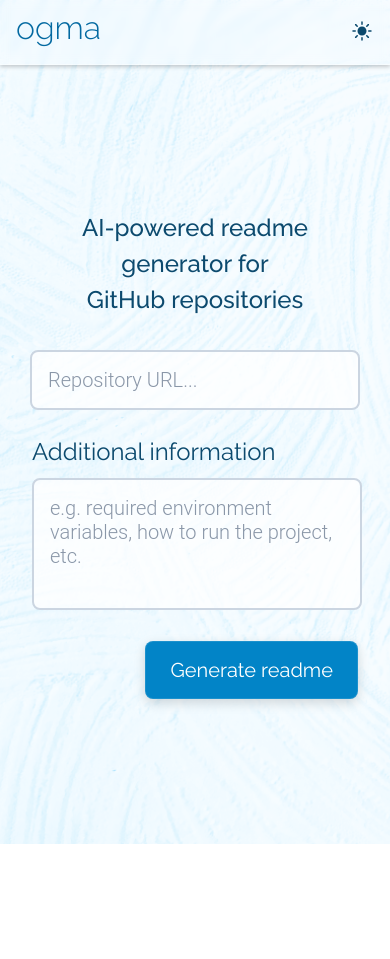
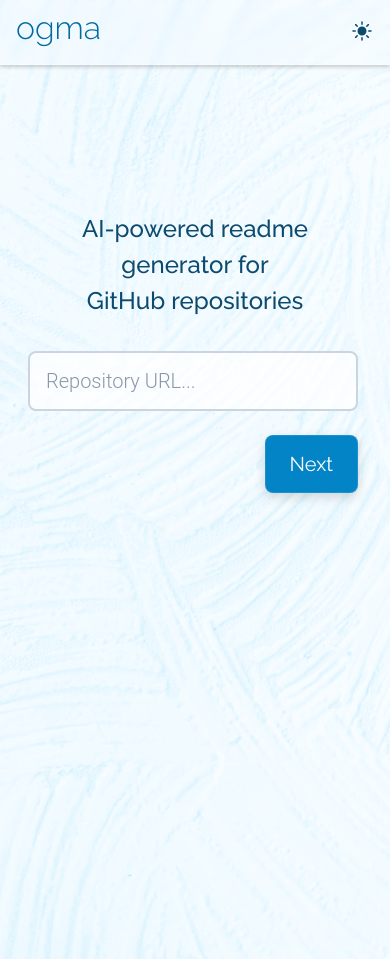
Before and after one commit to jonaszb/ogma, a Vue app in the folder ui/: page / in a window 390 px wide. Before the commit the page ends 844 px from the top, so only its background shows below. Built offline with nearby package versions, Linux system fonts and the light colour scheme.

Commit message:
Split form into steps and restrict repo size

```diff
--- a/ui/src/App.vue
+++ b/ui/src/App.vue
@@ -1,6 +1,6 @@
 <script lang="ts">
 import OgmaHeader from './components/header/OgmaHeader.vue';
-import RepoForm from './components/RepoForm.vue';
+import RepoForm from './components/repo-form/RepoForm.vue';
 import MarkdownEditor from './components/markdown/MarkdownEditor.vue';
 import ProgressIndicator from './components/ProgressIndicator.vue';
 import ToastContainer from './components/toast/ToastContainer.vue';
@@ -62,24 +62,14 @@ section {
 
 @media only screen and (max-width: 1024px) {
     section {
-        justify-content: center;
+        padding-top: 25vh;
     }
 }
 
 @media only screen and (max-width: 640px) {
     section {
-        padding-top: 6rem;
+        padding-top: 25vh;
         min-height: calc(100vh - 8rem);
     }
 }
-
-.v-enter-active,
-.v-leave-active {
-    transition: opacity 0.5s ease;
-}
-
-.v-enter-from,
-.v-leave-to {
-    opacity: 0;
-}
 </style>
--- /dev/null
+++ b/ui/src/components/repo-form/InfoFormStep.vue
@@ -0,0 +1,74 @@
+<template>
+    <section>
+        <div>
+            <label for="additional-info">Additional information</label>
+            <textarea
+                v-model="repoFormStore.additionalInfo"
+                class="input-primary"
+                :class="{ 'input-error': !repoFormStore.additionalInfoIsValid }"
+                id="additional-info"
+                placeholder="e.g. required environment variables, how to run the project, etc."
+                @change="repoFormStore.validateAdditionalInfo"
+            ></textarea>
+            <p v-if="!repoFormStore.additionalInfoIsValid" class="error-message">
+                Character limit exceeded ({{ repoFormStore.additionalInfo.length }} / 2000)
+            </p>
+        </div>
+        <div class="buttons-container">
+            <button
+                @click.prevent="
+                    () => {
+                        repoFormStore.repositoryIsValid = false;
+                    }
+                "
+                class="btn btn-secondary"
+            >
+                {{ '<' }}
+            </button>
+            <button class="btn btn-primary">Generate readme</button>
+        </div>
+    </section>
+</template>
+<script setup lang="ts">
+import { repoFormStore } from '../../store/repoFormStore';
+</script>
+<style scoped>
+textarea {
+    height: 12rem;
+    resize: none;
+    font-size: 1.5rem;
+}
+
+div {
+    width: 100%;
+}
+
+.buttons-container {
+    display: flex;
+    justify-content: space-between;
+    width: 100%;
+}
+
+label {
+    display: inline-block;
+    font-size: 1.5rem;
+    font-weight: 400;
+    margin-bottom: 0.5rem;
+}
+
+button {
+    align-self: end;
+}
+
+@media only screen and (max-width: 640px) {
+    label {
+        font-size: 1.25rem;
+    }
+
+    textarea {
+        height: 6rem;
+        padding: 1rem;
+        font-size: 1.25rem;
+    }
+}
+</style>
--- a/ui/src/components/RepoForm.vue
+++ b/ui/src/components/repo-form/RepoForm.vue
@@ -2,41 +2,21 @@
     <div class="repo-form">
         <h1>AI-powered readme generator for GitHub repositories</h1>
         <form @submit.prevent="handleSubmit">
-            <label hidden for="repository-url">GitHub repository URL</label>
-            <input
-                v-model="repoFormStore.repoUrl"
-                class="input-primary"
-                :class="{ 'input-error': !repoFormStore.repositoryUrlIsValid }"
-                id="repository-url"
-                type="text"
-                placeholder="Repository URL..."
-                @change="revalidateUrl"
-                @blur="repoFormStore.validateRepositoryUrl"
-            />
-            <div>
-                <label for="additional-info">Additional information</label>
-                <textarea
-                    v-model="repoFormStore.additionalInfo"
-                    class="input-primary"
-                    :class="{ 'input-error': !repoFormStore.additionalInfoIsValid }"
-                    id="additional-info"
-                    placeholder="e.g. required environment variables, how to run the project, etc."
-                    @change="repoFormStore.validateAdditionalInfo"
-                ></textarea>
-                <p v-if="!repoFormStore.additionalInfoIsValid" class="error-message">
-                    Character limit exceeded ({{ repoFormStore.additionalInfo.length }} / 2000)
-                </p>
-            </div>
-            <button class="btn-primary" :disabled="validating" :class="validating && 'pulse'">Generate readme</button>
+            <Transition mode="out-in" appear>
+                <UrlFormStep v-if="!repoFormStore.repositoryIsValid" />
+                <InfoFormStep v-else />
+            </Transition>
         </form>
     </div>
 </template>
 
 <script setup lang="ts">
-import { repoFormStore } from '../store/repoFormStore';
-import { toastStore } from '../store/toastStore';
-import { taskStore } from '../store/taskStore';
-import { ref, watch } from 'vue';
+import { repoFormStore } from '../../store/repoFormStore';
+import { toastStore } from '../../store/toastStore';
+import { taskStore } from '../../store/taskStore';
+import { Transition, ref, watch } from 'vue';
+import UrlFormStep from './UrlFormStep.vue';
+import InfoFormStep from './InfoFormStep.vue';
 
 defineProps<{
     repoUrl: string;
@@ -77,11 +57,6 @@ const handleSubmit = async () => {
         }
     }
 };
-const revalidateUrl = () => {
-    if (!repoFormStore.repositoryUrlIsValid) {
-        repoFormStore.validateRepositoryUrl();
-    }
-};
 
 watch(
     () => repoFormStore.additionalInfo,
@@ -92,6 +67,13 @@ watch(
 </script>
 
 <style scoped>
+section {
+    display: flex;
+    flex-direction: column;
+    align-items: end;
+    width: 100%;
+    gap: 1.5rem;
+}
 .repo-form {
     display: flex;
     flex-direction: column;
@@ -108,33 +90,8 @@ watch(
     }
 
     & form {
-        display: flex;
-        flex-direction: column;
-        align-items: center;
         margin-top: 3rem;
-        gap: 1.5rem;
         width: 50rem;
-
-        & button {
-            align-self: end;
-        }
-
-        > div {
-            width: 100%;
-        }
-
-        & label:not([hidden]) {
-            display: inline-block;
-            font-size: 1.5rem;
-            font-weight: 400;
-            margin-bottom: 0.5rem;
-        }
-
-        & textarea {
-            height: 12rem;
-            resize: none;
-            font-size: 1.5rem;
-        }
     }
 }
 
@@ -162,12 +119,6 @@ watch(
 
         & form {
             margin-top: 2rem;
-
-            & textarea {
-                height: 6rem;
-                padding: 1rem;
-                font-size: 1.25rem;
-            }
         }
     }
 }
--- /dev/null
+++ b/ui/src/components/repo-form/UrlFormStep.vue
@@ -0,0 +1,69 @@
+<template>
+    <section>
+        <label hidden for="repository-url">GitHub repository URL</label>
+        <input
+            v-model="repoFormStore.repoUrl"
+            class="input-primary"
+            :class="{ 'input-error': !repoFormStore.repositoryUrlIsValid }"
+            id="repository-url"
+            type="text"
+            placeholder="Repository URL..."
+            @change="revalidateUrl"
+            @blur="repoFormStore.validateRepositoryUrl"
+        />
+        <button
+            @click.prevent="validateRepository"
+            @submit.prevent
+            class="btn btn-primary"
+            :disabled="validating"
+            :class="validating && 'pulse'"
+        >
+            Next
+        </button>
+    </section>
+</template>
+<script setup lang="ts">
+import { ref } from 'vue';
+import { repoFormStore } from '../../store/repoFormStore';
+import { toastStore } from '../../store/toastStore';
+const revalidateUrl = () => {
+    if (!repoFormStore.repositoryUrlIsValid) {
+        repoFormStore.validateRepositoryUrl();
+    }
+};
+const validating = ref(false);
+
+const validateRepository = async () => {
+    repoFormStore.validateRepositoryUrl();
+    if (repoFormStore.repositoryUrlIsValid) {
+        validating.value = true;
+        try {
+            const response = await fetch('/api/validate/', {
+                method: 'POST',
+                headers: {
+                    'Content-Type': 'application/json',
+                },
+                body: JSON.stringify({
+                    url: repoFormStore.repoUrl.toLowerCase(),
+                }),
+            });
+            if (!response.ok) {
+                const data = await response.json();
+                toastStore.addToast(data.error ?? 'Something went wrong', 'danger');
+                return;
+            }
+            console.log('valid');
+            repoFormStore.repositoryIsValid = true;
+        } catch (error) {
+            toastStore.addToast('Something went wrong', 'danger');
+        } finally {
+            validating.value = false;
+        }
+    }
+};
+</script>
+<style scoped>
+button {
+    align-self: end;
+}
+</style>
--- a/ui/src/store/repoFormStore.ts
+++ b/ui/src/store/repoFormStore.ts
@@ -5,10 +5,12 @@ export const repoFormStore = reactive({
     additionalInfo: '',
     isProcessing: false,
     repositoryUrlIsValid: true,
+    repositoryIsValid: false,
     additionalInfoIsValid: true,
     formIsValid: () => repoFormStore.repositoryUrlIsValid && repoFormStore.additionalInfoIsValid,
     resetProgress() {
         this.isProcessing = false;
+        this.repositoryIsValid = false;
     },
     setRepoUrl(repoUrl: string) {
         this.repoUrl = repoUrl;
--- a/ui/src/style.css
+++ b/ui/src/style.css
@@ -24,6 +24,8 @@
     --sky-700: #0369a1;
     --sky-900: #0c4a6e;
     --sky-950: #082f49;
+    --color-neutral: #cbd5e1;
+    --color-neutral-dark: #94a3b8;
 
     @media screen {
         &[data-theme='dark'] {
@@ -44,7 +46,7 @@ body {
 .input-primary {
     background-color: rgba(255, 255, 255, 0.75);
     border-radius: 0.5rem;
-    border: 2px solid #cbd5e1;
+    border: 2px solid var(--color-neutral);
     width: calc(100% - 4rem);
     padding: 1.25rem 2rem;
     text-align: left;
@@ -90,7 +92,7 @@ body {
         border: 2px solid hsla(204, 80%, 16%, 0.101);
         color: var(--sky-100);
         &::placeholder {
-            color: #94a3b8;
+            color: var(--color-neutral-dark);
         }
         &:active,
         &:focus,
@@ -99,11 +101,21 @@ body {
             outline: none;
         }
     }
+
+    .btn-secondary {
+        color: var(--sky-100);
+        border: 2px solid var(--color-neutral-dark);
+
+        &:hover {
+            background-color: var(--sky-100);
+            border: 2px solid var(--sky-100);
+
+            color: var(--sky-900);
+        }
+    }
 }
 
-.btn-primary {
-    color: white;
-    background-color: var(--sky-600);
+.btn {
     font-family: 'Raleway', sans-serif;
     cursor: pointer;
     font-size: 1.5rem;
@@ -116,14 +128,45 @@ body {
     &:active,
     &:focus,
     &:hover {
-        box-shadow: 0 0 1rem 0.5rem rgba(14, 165, 233, 0.2);
         filter: brightness(1.1);
         outline: none;
     }
 }
 
+.btn-primary {
+    color: white;
+    background-color: var(--sky-600);
+
+    &:hover {
+        box-shadow: 0 0 1rem 0.5rem rgba(14, 165, 233, 0.2);
+    }
+}
+
+.btn-secondary {
+    color: var(--sky-900);
+    background-color: transparent;
+    border: 2px solid var(--color-neutral);
+    transition: all 0.1s ease-in-out;
+    box-shadow: none;
+
+    &:hover {
+        background-color: var(--sky-900);
+        color: white;
+    }
+}
+
+.v-enter-active,
+.v-leave-active {
+    transition: opacity 0.5s ease;
+}
+
+.v-enter-from,
+.v-leave-to {
+    opacity: 0;
+}
+
 @media only screen and (max-width: 768px) {
-    .btn-primary {
+    .btn {
         font-size: 1.25rem;
     }
 }
```
Also changed, not shown: 2 other files (tests, documents, lock files or other folders).
